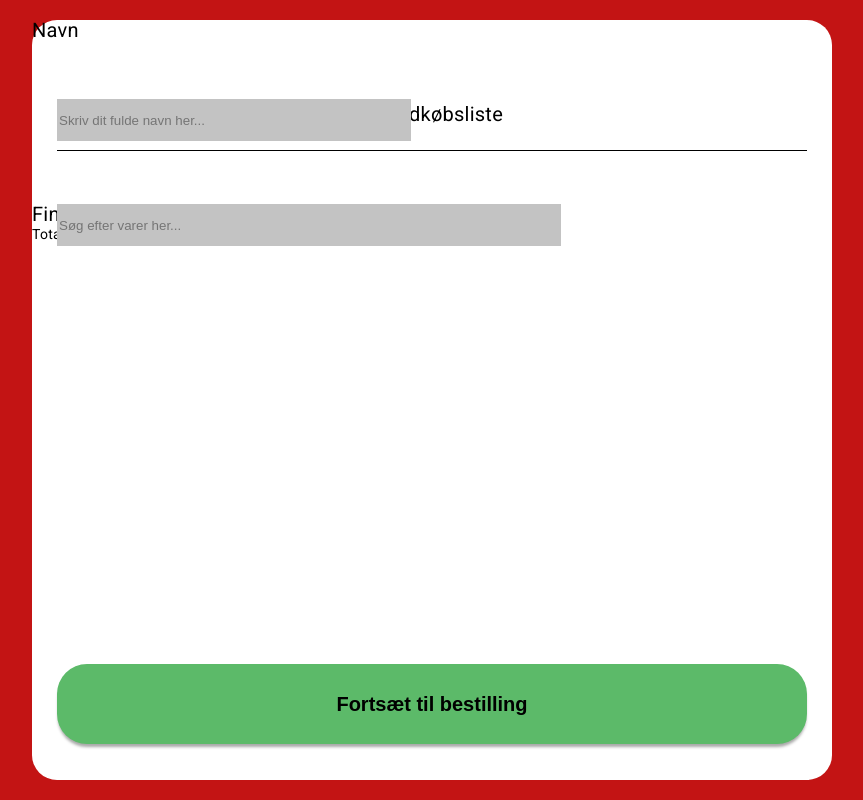
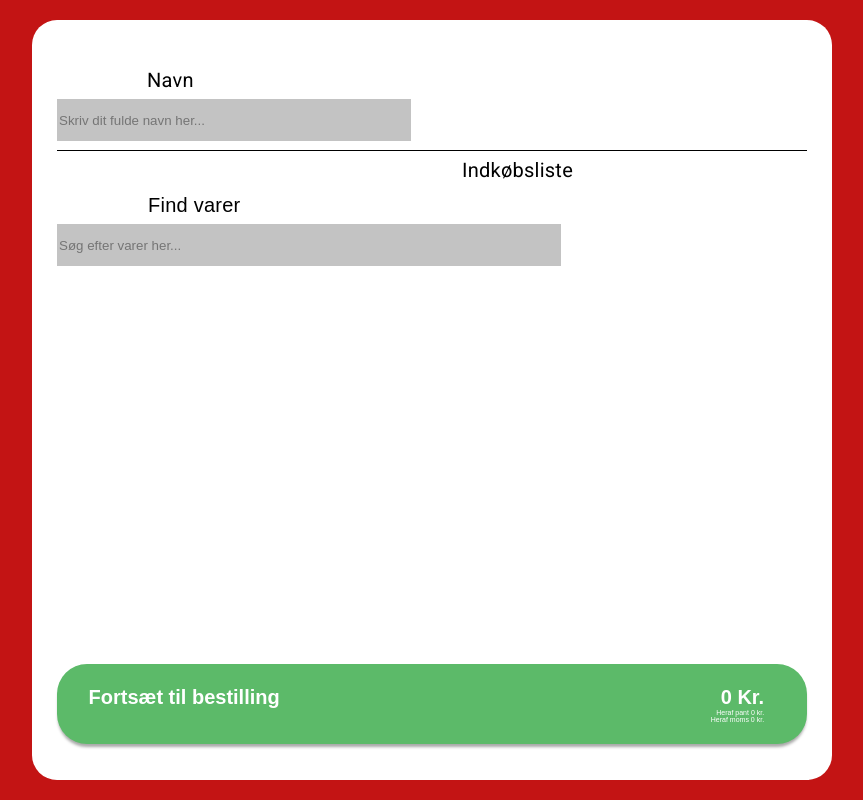
Before and after one commit to Sunnyboy110/projekt, an Angular app: page / in a window 1280 px wide. Shown: the whole page, without its empty margins (208-1071 px from the left). Built offline with nearby package versions, Linux system fonts and the light colour scheme.

Commit message:
nyt igen

```diff
--- a/src/app/app.component.html
+++ b/src/app/app.component.html
@@ -37,13 +37,15 @@
 
       <div>
         <div id="box2">
-          Total DKK: xxx,-
         </div>
       </div>
 
       <div>
         <button id="button" type="button">
-          Fortsæt til bestilling
+          <div id="Buttontext">Fortsæt til bestilling</div>
+          <div id="Buttontext2">0 Kr.</div>
+          <div id="Buttonpant">Heraf pant 0 kr.</div>
+          <div id="Buttonmoms">Heraf moms 0 kr.</div>
         </button>
       </div>
     </div>
--- a/src/styles.css
+++ b/src/styles.css
@@ -6,6 +6,7 @@ body {
     font-family: sans-serif;
     display: flex;
     flex-direction: column;
+    font-family:Arial, Helvetica, sans-serif
 }
 
 #box {
@@ -25,11 +26,11 @@ body {
 #navn {
     color: black;
     font-size: 20px;
-    top: 0;
-    bottom: 20%;
-    left: 0;
-    right: 100px;
-
+    position: fixed;
+    top: 70px;
+    bottom: 0;
+    left: 355px;
+    right: 0;
 }
  /*
 #box2 {
@@ -159,15 +160,24 @@ body {
 }
 
 #indkøbsliste {
-    padding-top: 8%;
-    padding-left: 45%;
+    color: black;
     font-size: 20px;
+    position: fixed;
+    top: 160px;
+    bottom: 0;
+    left: 670px;
+    right: 0;
 }
 
 #findvarer {
-    padding-top: 10%;
-    padding-left: 0%;
+    color: black;
     font-size: 20px;
+    position: fixed;
+    top: 195px;
+    bottom: 0;
+    left: 356px;
+    right: 0;
+    font-family: Arial, Helvetica, sans-serif;
 }
 
 #varerinput {
@@ -178,9 +188,10 @@ body {
     background-color: rgb(195, 195, 195);
     border: none;
     top: 0;
-    bottom: 350px;
+    bottom: 310px;
     left: 25px;
     right: 546px;
+    font-family: Arial, Helvetica, sans-serif;
 }
 html, body { height: 100%; }
 body { margin: 0; font-family: Roboto, "Helvetica Neue", sans-serif; }
```
